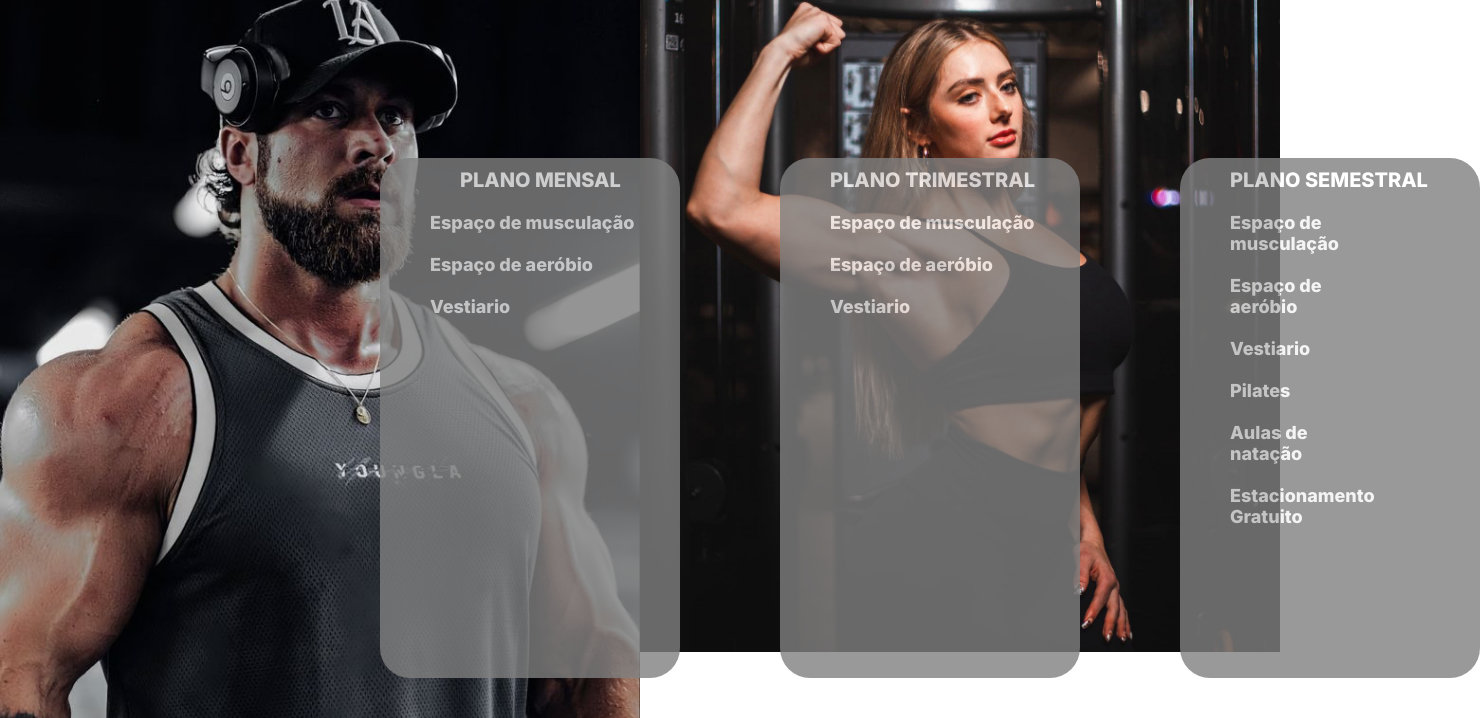
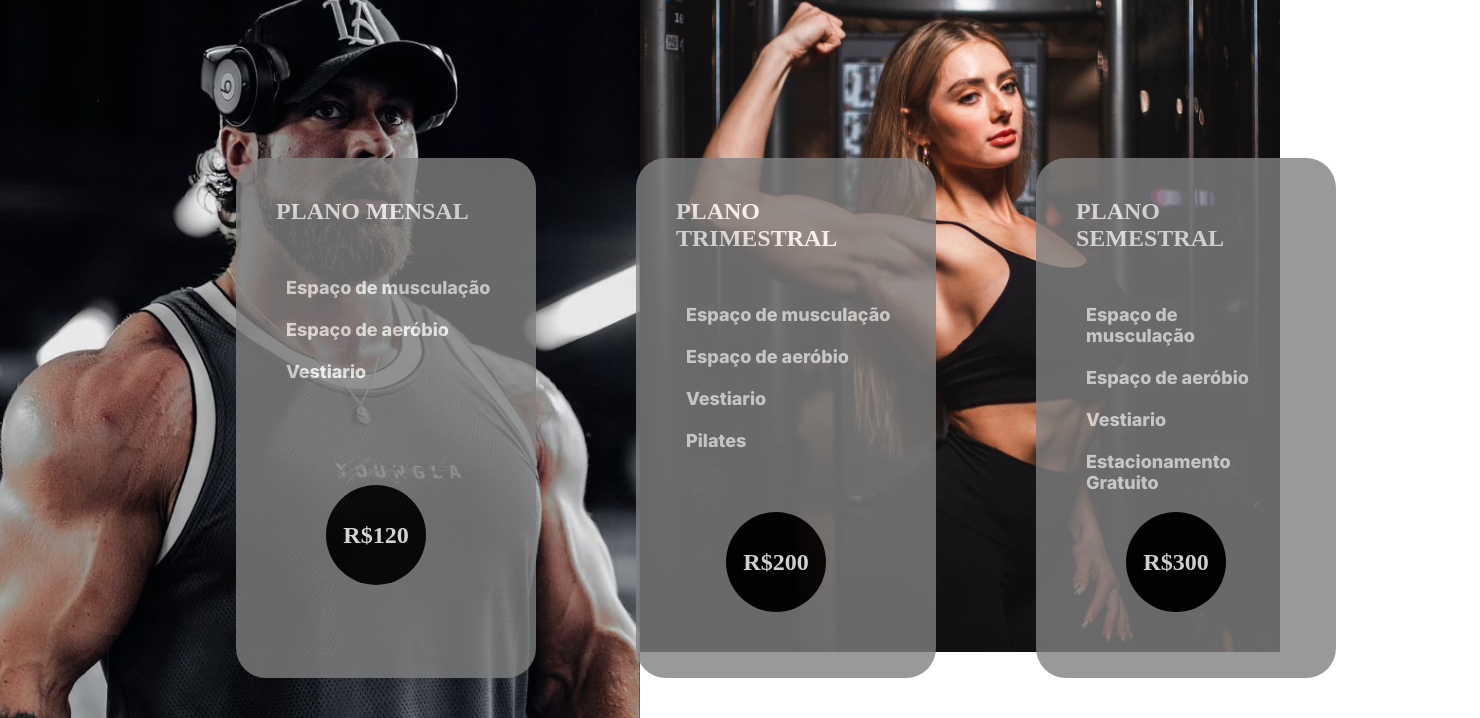
Before and after one commit to JoseGuilhermeCA/monkeys-gym, a plain HTML site: page monkeys-gym/index.html in a window 1280 px wide. Shown: the part 942-1660 px from the top of the page, 1480 px wide, since content can reach past the window. Drawn offline with Linux system fonts and the light colour scheme.

Commit message:
Add files via upload

```diff
--- a/monkeys-gym/index.html
+++ b/monkeys-gym/index.html
@@ -38,32 +38,75 @@
 
   <section id="servicos">
     <div class="cards">
+
       <div class="mensal">
-        <p class="cardText" style="margin: 10px 10px 10px 80px"> PLANO MENSAL</p>
-        <p class="cardTextInside" > Espaço de musculação<br><br>
+
+        <div class="aaa">
+          <div class="cardInfo">
+            <h1 id="tituloCard"> PLANO MENSAL</h1>
+            <p class="cardTextInside" > <br><br>Espaço de musculação<br><br>
               Espaço de aeróbio<br><br>
               Vestiario
             </p>
           </div>
 
-      <div class="trimestral">
-        <p class="cardText"> PLANO TRIMESTRAL</p>
-        <p class="cardTextInside" > Espaço de musculação<br><br>
+          <div class="cardPrecos">
+
+            <div class="circulo">
+              R$120
+            </div>
+          </div>
+
+
+        </div>
+
+      </div>
+
+      <div class="mensal">
+
+        <div class="aaa">
+          <div class="cardInfo">
+            <h1 id="tituloCard" > PLANO TRIMESTRAL</h1>
+            <p class="cardTextInside" ><br><br> Espaço de musculação<br><br>
               Espaço de aeróbio<br><br>
-          Vestiario
+              Vestiario <br><br>
+              Pilates
             </p>
           </div>
 
-      <div class="semestral">
-        <p class="cardText"> PLANO SEMESTRAL</p>
-        <p class="cardTextInside" > Espaço de musculação<br><br>
+          <div class="cardPrecos">
+
+            <div class="circulo">
+              R$200
+            </div>
+          </div>
+
+
+        </div>
+
+      </div>
+      <div class="mensal">
+
+        <div class="aaa">
+          <div class="cardInfo">
+            <h1 id="tituloCard"> PLANO SEMESTRAL</h1>
+            <p class="cardTextInside" > <br><br>Espaço de musculação<br><br>
               Espaço de aeróbio<br><br>
-          Vestiario<br><br>
-          Pilates<br><br>
-          Aulas de natação<br><br>
-          Estacionamento Gratuito<br><br>
+              Vestiario <br><br>
+              Estacionamento Gratuito
             </p>
           </div>
+
+          <div class="cardPrecos">
+
+            <div class="circulo">
+              R$300
+            </div>
+          </div>
+
+
+        </div>
+
       </div>
 </section>
 
--- a/monkeys-gym/style.css
+++ b/monkeys-gym/style.css
@@ -1,15 +1,16 @@
 @import url('https://fonts.googleapis.com/css2?family=Inter:wght@800&display=swap');
 
-@keyframes transition{
-    from{
-        opacity: 0;
-        transform: rotateX(-10deg);
+@keyframes transition {
+    from {
+      opacity: 0;
+      transform: rotateX(-10deg);
     }
-    to{
-        opacity: 1;
-        transform: rotateX(0);
+    to {
+      opacity: 1;
+      transform: rotateX(0);
     }
 }
+
 
 *{
     padding: 0;
@@ -18,7 +19,7 @@
 }
 
 body{
-    animation: transition 0.75s;
+    animation: transition 0.75s ease-in-out 1;
 }
 
 .home{
@@ -44,11 +45,24 @@ background-repeat: no-repeat;
     display: flex;
     gap: 100px;
     margin-top: 30vh;
-    margin-left: 380px;
-    transition-timing-function: ease-in-out;
-    transition-duration: 3s;
-    transition-delay: 1s;
+    margin-left: 236px;
+
+
 }
+.mensal {
+	-webkit-animation: flip-scale-up-hor 0.5s linear both;
+	        animation: flip-scale-up-hor 0.5s linear both;
+}
+
+.mensal:hover {
+    transform: scale(1.1);
+    box-shadow: 0 0 20px rgba(0,0,0,0.5);
+    opacity: 100;
+
+}
+
+
+
 
 .cardText{
     color: white;
@@ -56,28 +70,53 @@ background-repeat: no-repeat;
     justify-content: space-evenly;
     margin: 10px 10px 10px 50px;
 }
-.cardInside{
-    background-color: red;
-    margin-top: 30vh;
-    margin-left: 380px;
+#tituloCard{
+    color: white;
+    font-size: 1.5rem;
+
+}
+
+.circulo{
+    width: 100px;
+    height: 100px;
+    border-radius: 50%;
+    background-color: #000000;
+    display: flex;
+    justify-content: center;
+    align-items: center;
+    font-size: 24px;
+    color:white;
+    font-weight: bold;
+    margin: 60px 0px 0px;
 }
 
 .cardTextInside{
     font-size: 18px;
     position: absolute;
-    margin: 10px 10px 10px 50px;
+    margin: 10px 10px 10px ;
     color: rgb(255, 255, 255);
     opacity: 90%;
 }
 
 .mensal{
+
     width: 300px;
     height: 520px;
     background-color: gray;
     opacity: 80%;
     border-radius: 30px;
+    -webkit-animation: flip-scale-up-hor 0.5s linear both;
+	        animation: flip-scale-up-hor 0.5s linear both;
 }
 
+.aaa{
+    padding: 40px;
+}
+
+.cardPrecos{
+    padding-top: 200px;
+    padding-left: 50px  ;
+}
 
 
 .trimestral{
```
Lines whose indentation alone changed are shown as unchanged.
